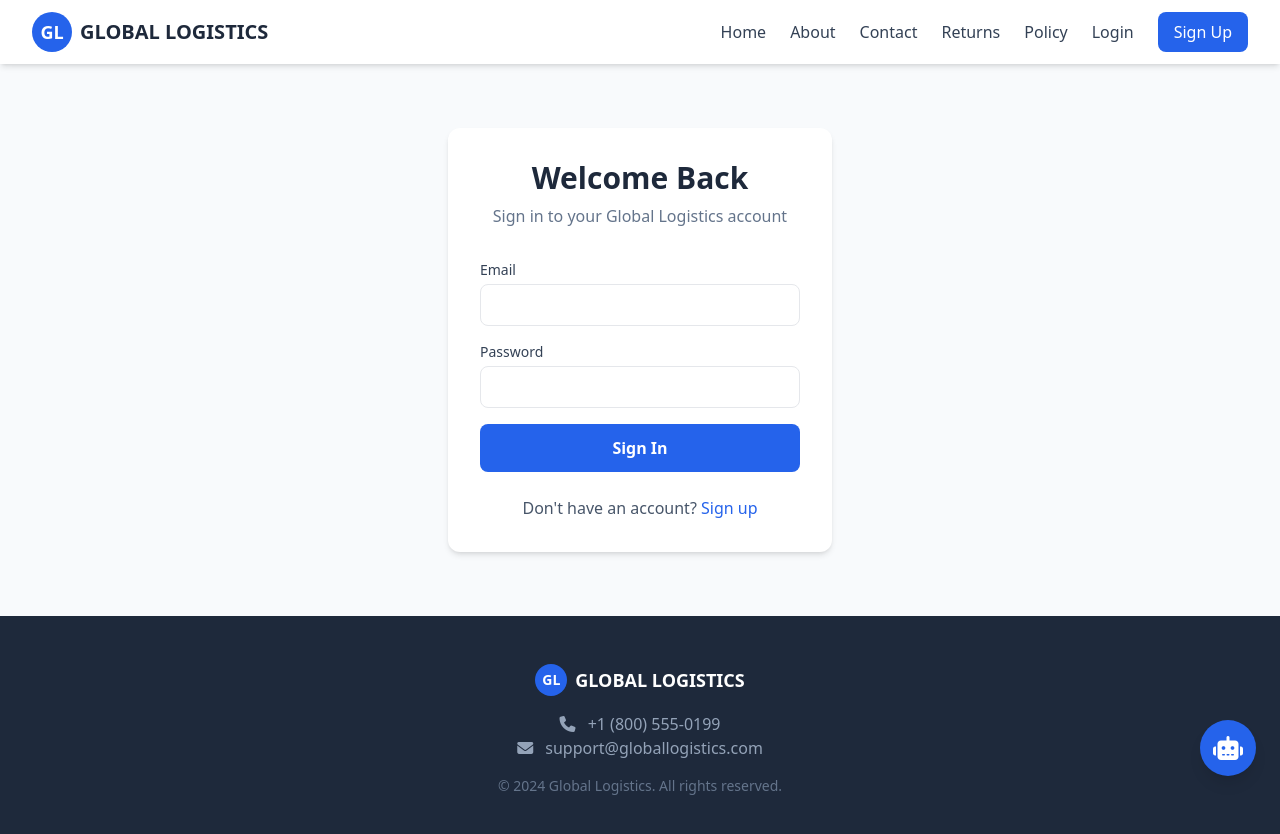
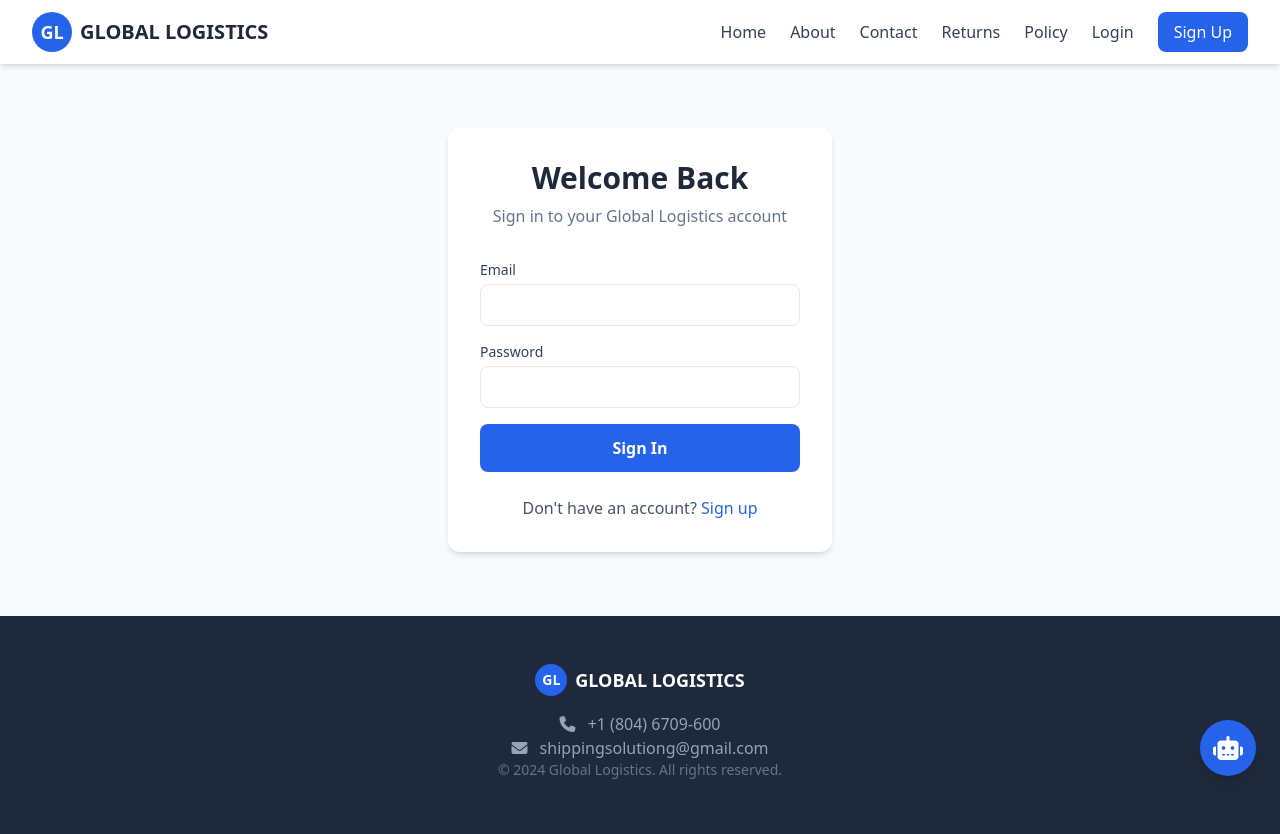
Before and after one commit to Bossbrown1770/Global1.0, a website: page global-logistics/login.html in a window 1280 px wide. Drawn offline with nearby package versions, Linux system fonts and the light colour scheme; no server answers; files whose address does not match are found by name.

Commit message:
Update contact information in login.html

```diff
--- a/global-logistics/login.html
+++ b/global-logistics/login.html
@@ -64,9 +64,8 @@
         <span class="text-lg font-bold">GLOBAL LOGISTICS</span>
       </div>
       <div class="text-slate-400 mb-4">
-        <p><i class="fas fa-phone mr-2"></i> +1 (800) 555-0199</p>
-        <p><i class="fas fa-envelope mr-2"></i> support@globallogistics.com</p>
-      </div>
+        <p><i class="fas fa-phone mr-2"></i> +1 (804) 6709-600</p>
+        <p><i class="fas fa-envelope mr-2"></i> shippingsolutiong@gmail.com</p>
       <div class="text-slate-500 text-sm">&copy; 2024 Global Logistics. All rights reserved.</div>
     </div>
   </footer>
```
